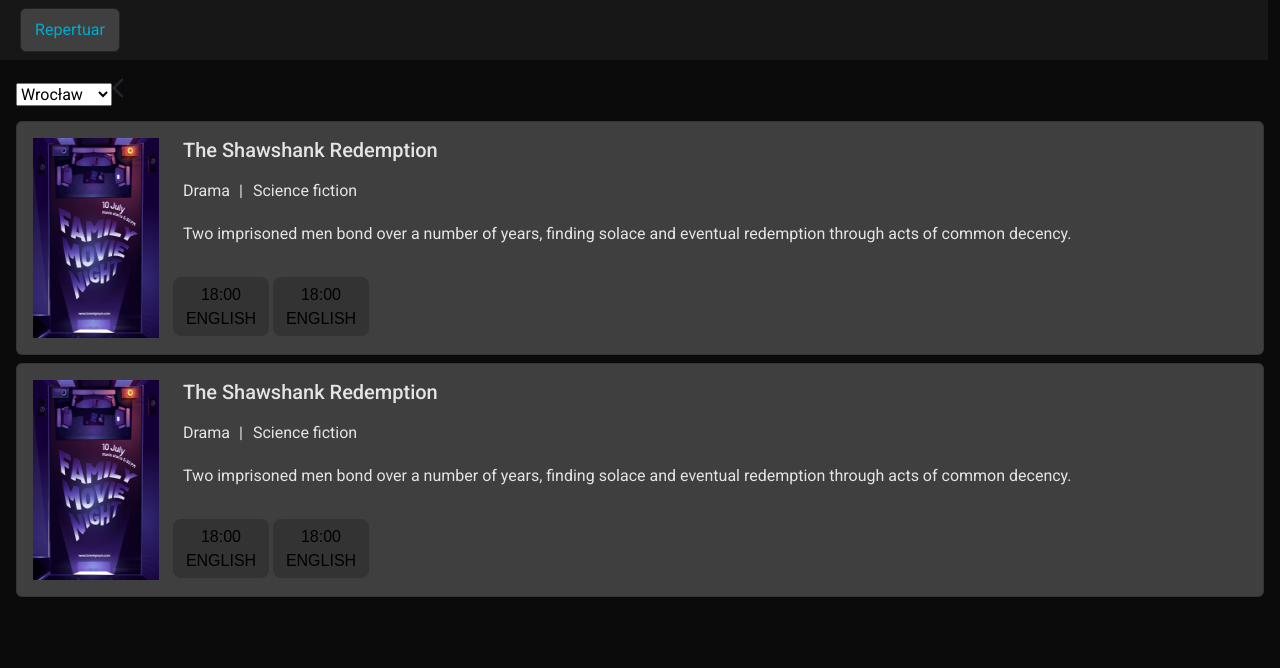
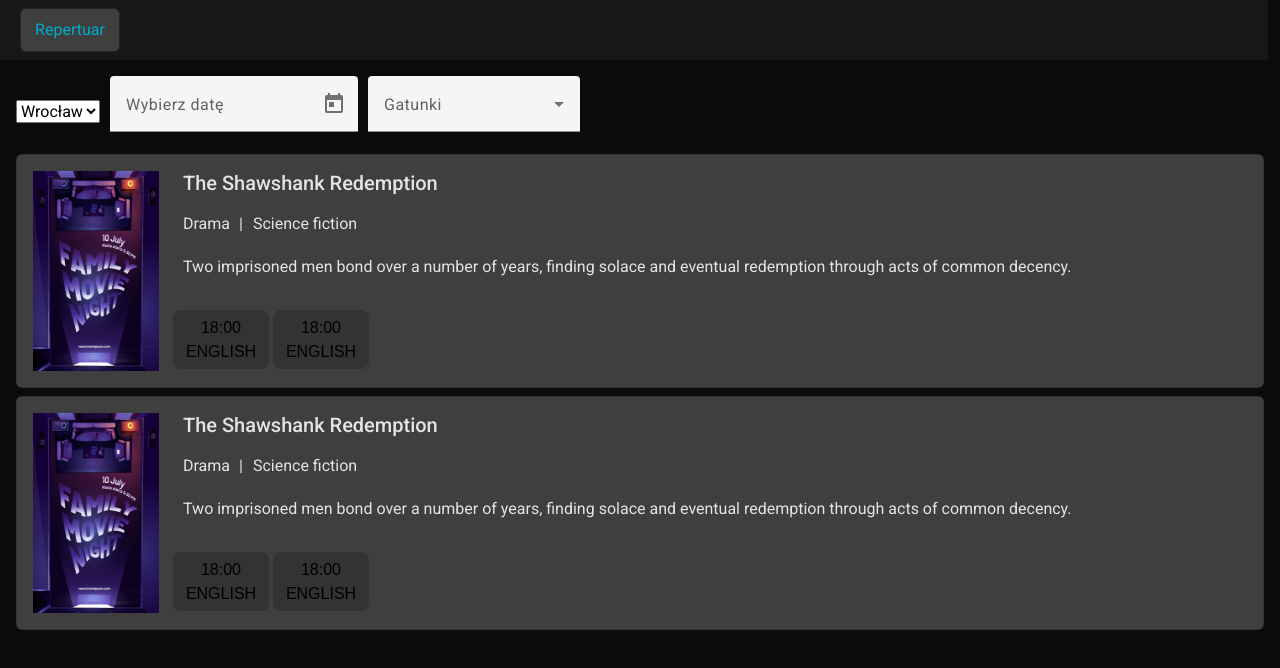
Before and after one commit to ksproska/CinemaPSI, an Angular app in the folder client-service/frontend/client-service/: page /movies in a window 1280 px wide. Shown: the top 668 px of the page. Built offline with nearby package versions, Linux system fonts and the light colour scheme.

Commit message:
movie list page improvements

```diff
--- a/client-service/frontend/client-service/src/app/app-routing.module.ts
+++ b/client-service/frontend/client-service/src/app/app-routing.module.ts
@@ -2,7 +2,7 @@ import { NgModule } from '@angular/core';
 import { RouterModule, Routes } from '@angular/router';
 import {MovieListComponent} from "./components/movie-list/movie-list.component";
 import {MovieDetailsComponent} from "./components/movie-details/movie-details.component";
-import {MovieDetailsResolver} from "./resolvers/movie-details.resolver";
+// import {MovieDetailsResolver} from "./resolvers/movie-details.resolver";
 
 const routes: Routes = [
   {
@@ -21,9 +21,9 @@ const routes: Routes = [
   {
     path: 'movies/:movieId',
     component: MovieDetailsComponent,
-    resolve: {
-      data: MovieDetailsResolver,
-    }
+    // resolve: {
+    //   data: MovieDetailsResolver,
+    // }
   }
 ]
 
--- a/client-service/frontend/client-service/src/app/components/movie-list/movie-list.component.css
+++ b/client-service/frontend/client-service/src/app/components/movie-list/movie-list.component.css
@@ -87,3 +87,8 @@ span {
 select {
   margin-bottom: 15px;
 }
+
+.date-picker {
+  margin-left: 10px;
+  margin-right: 10px;
+}
--- a/client-service/frontend/client-service/src/app/components/movie-list/movie-list.component.html
+++ b/client-service/frontend/client-service/src/app/components/movie-list/movie-list.component.html
@@ -3,9 +3,28 @@
 <article class="p-3" id="selection-bar">
   <section>
     <select id="cinemaSelect" [(ngModel)]="selectedCinema" (change)="onSelectCinema(selectedCinema)">
-      <option *ngFor="let cinema of cinemas" [value]="cinema">{{ cinema }}</option>
+      <option *ngFor="let cinema of cinemas" [value]="cinema">
+        {{ cinema }}
+      </option>
     </select>
-    <mat-icon>arrow_back_ios</mat-icon>
+    <!--    <mat-icon>arrow_back_ios</mat-icon>-->
+    <mat-form-field class="date-picker">
+      <mat-label>Wybierz datę</mat-label>
+      <input matInput [matDatepicker]="picker">
+      <!--      <mat-hint>MM/DD/YYYY</mat-hint>-->
+      <mat-datepicker-toggle matIconSuffix [for]="picker"></mat-datepicker-toggle>
+      <mat-datepicker #picker></mat-datepicker>
+    </mat-form-field>
+    <!--    <mat-icon>arrow_forward_ios</mat-icon>-->
+
+    <mat-form-field appearance="fill">
+      <mat-label>Gatunki</mat-label>
+      <mat-select [formControl]="genres" multiple>
+        <mat-option (onSelectionChange)="updateSelectedGenresList($event)" *ngFor="let genre of genresList"
+                    [value]="genre">{{ genre }}
+        </mat-option>
+      </mat-select>
+    </mat-form-field>
   </section>
   <section class="d-flex flex-column gap-2">
     <div *ngFor="let movie of movies" class="card">
--- a/client-service/frontend/client-service/src/app/components/movie-list/movie-list.component.ts
+++ b/client-service/frontend/client-service/src/app/components/movie-list/movie-list.component.ts
@@ -1,17 +1,19 @@
-import { Component } from '@angular/core';
-import {MovieWithRepertoiresAndDate} from "../../models/movieWithRepertoiresAndDate";
+import {Component} from '@angular/core';
+import {FormControl} from "@angular/forms";
 
 @Component({
   selector: 'app-movie-list',
   templateUrl: './movie-list.component.html',
-  styleUrls: ['./movie-list.component.css']
+  styleUrls: ['./movie-list.component.css'],
 })
 export class MovieListComponent {
 
+  cinemas = ['Wrocław'];
+  selectedCinema: string = 'Wrocław';
 
-
-  cinemas = ['Wrocław', 'Warszawa', 'Kraków'];
-  selectedCinema: string = 'Wrocław';
+  genres = new FormControl('');
+  genresList: string[] = ['Extra cheese', 'Mushroom', 'Onion', 'Pepperoni', 'Sausage', 'Tomato'];
+  selectedGenres : string[] = [];
 
   movies = [
     {
@@ -90,4 +92,22 @@ export class MovieListComponent {
     return movie.genres.indexOf(genre) === movie.genres.length - 1;
   }
 
+  updateSelectedGenresList(event: {
+    isUserInput: any;
+    source: { value: any; selected: any };
+  }) {
+    if (event.isUserInput) {
+      if (event.source.selected === true) {
+        console.log(event.source.value)
+        this.selectedGenres.push(event.source.value)
+        console.log(this.selectedGenres)
+      } else {
+        this.selectedGenres = this.selectedGenres.filter((element) => {
+          return element !== event.source.value;
+        })
+        console.log(event.source.value)
+        console.log(this.selectedGenres)
+      }
+    }
+  }
 }
```
Also changed, not shown: client-service/frontend/client-service/src/app/app.module.ts (+18 -2 lines).
